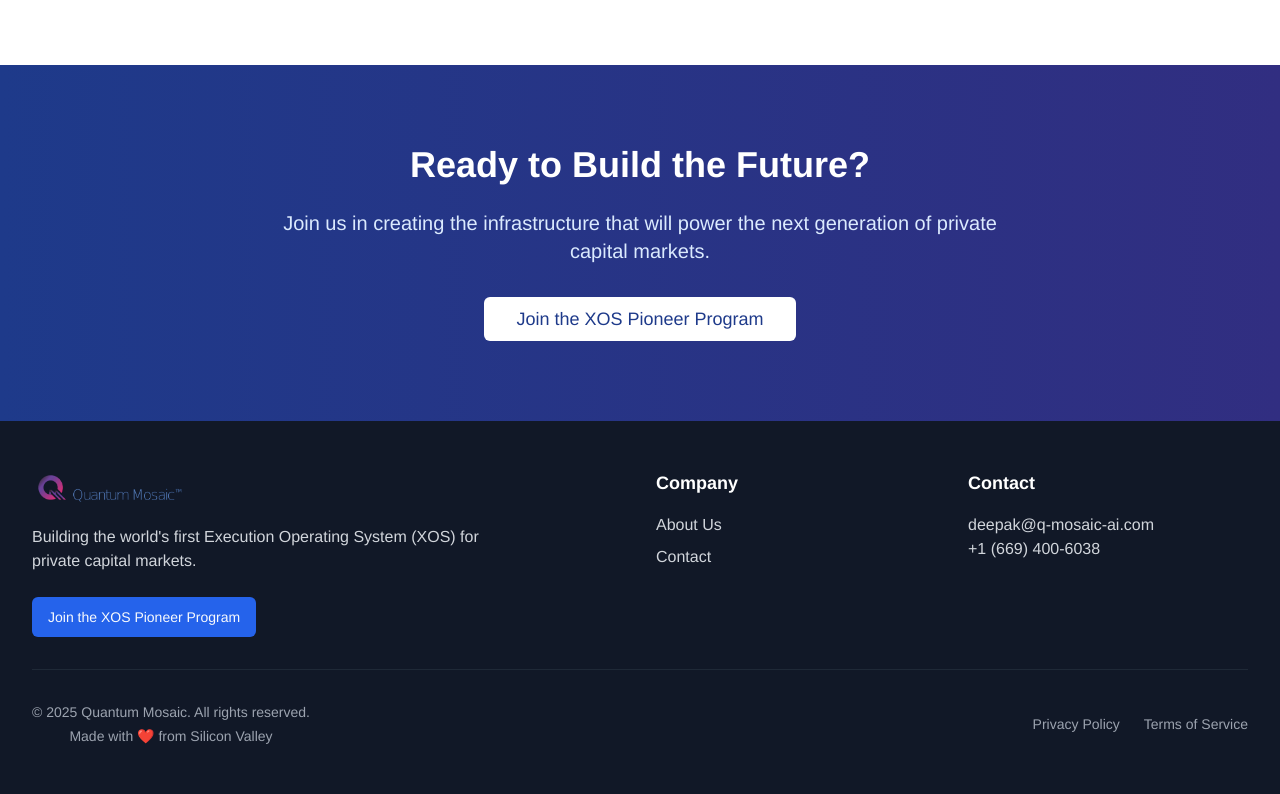
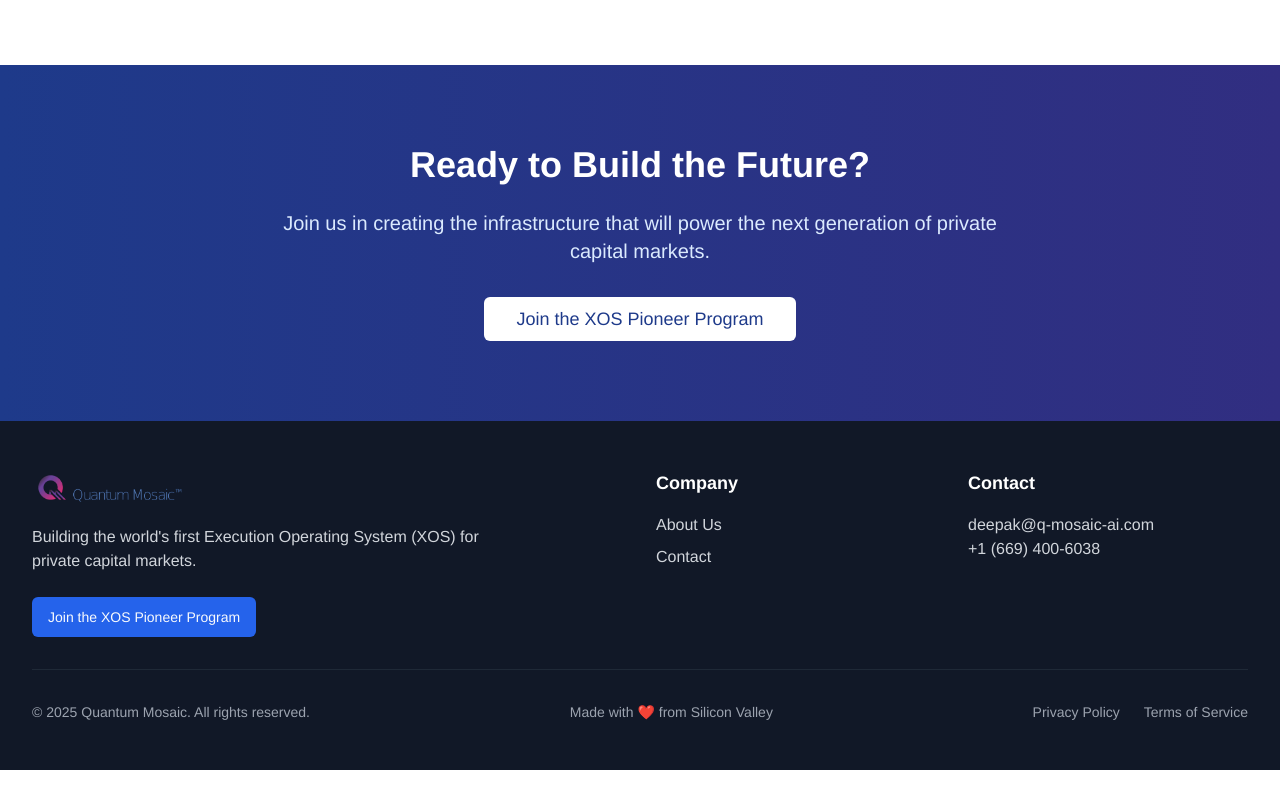
Before and after one commit to HariomDhage/quantum-mosaic-rails, a React (Vite) app: page /about in a window 1280 px wide. Shown: the part 2170-2964 px from the top of the page. After the commit the page ends 2940 px from the top, so only its background shows below. Built offline with nearby package versions, Linux system fonts and the light colour scheme.

Commit message:
Center align footer text.
Center align the "Made with ❤️ from Silicon Valley" text in the footer.

```diff
--- a/src/components/Footer.tsx
+++ b/src/components/Footer.tsx
@@ -50,8 +50,10 @@ const Footer = () => {
           </div>
 
           <div className="border-t border-gray-800 mt-8 pt-8 flex flex-col md:flex-row justify-between items-center">
-            <div className="text-gray-400 text-sm space-y-1 text-center">
+            <div className="text-gray-400 text-sm">
               <p>© 2025 Quantum Mosaic. All rights reserved.</p>
+            </div>
+            <div className="text-gray-400 text-sm mt-2 md:mt-0">
               <p>Made with ❤️ from Silicon Valley</p>
             </div>
             <div className="flex space-x-6 mt-4 md:mt-0">
```
